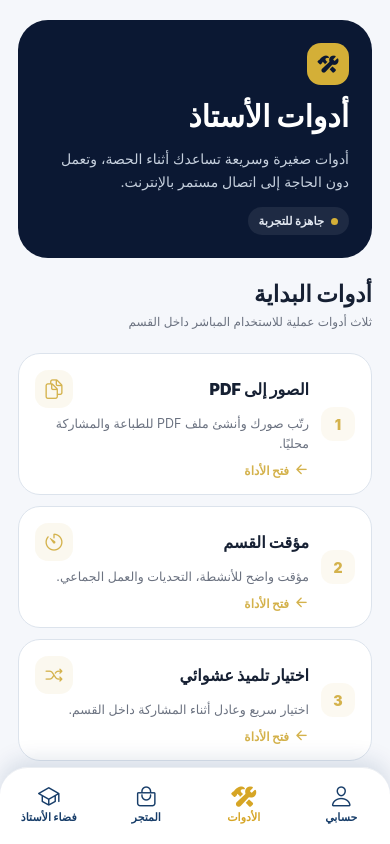
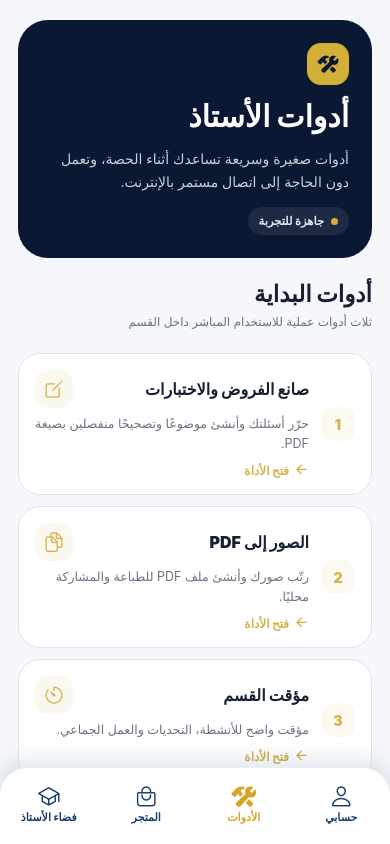
Before and after one commit to salempub1-dotcom/AppAlmiraj, a React Native app: screen /Tools in a window 390 px wide. Built offline with nearby package versions, Linux system fonts and the light colour scheme.

Commit message:
feat(navigation): expose assessment builder from teacher tools

```diff
--- a/src/features/teacher-tools/screens/ToolsScreen.tsx
+++ b/src/features/teacher-tools/screens/ToolsScreen.tsx
@@ -17,6 +17,7 @@ export function ToolsScreen({ navigation }: any) {
     else navigation.navigate(route);
   };
   const tools = [
+    { route: 'AssessmentBuilder', icon: 'create-outline' as const, title: isRTL ? 'صانع الفروض والاختبارات' : 'Test & Exam Builder', text: isRTL ? 'حرّر أسئلتك وأنشئ موضوعًا وتصحيحًا منفصلين بصيغة PDF.' : 'Write questions and export an exam and separate answer key as PDFs.' },
     { route: 'ImagesToPdf', icon: 'documents-outline' as const, title: t('tools.imagesPdfTitle'), text: t('tools.imagesPdfText') },
     { route: 'ClassTimer', icon: 'timer-outline' as const, title: t('tools.timerTitle'), text: t('tools.timerText') },
     { route: 'RandomStudent', icon: 'shuffle-outline' as const, title: t('tools.randomTitle'), text: t('tools.randomText') },
```
